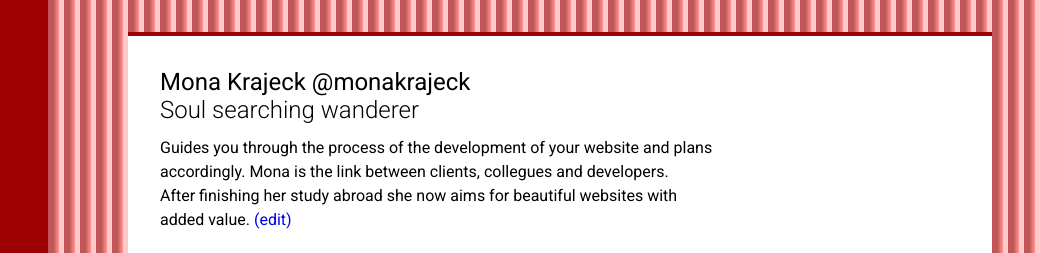
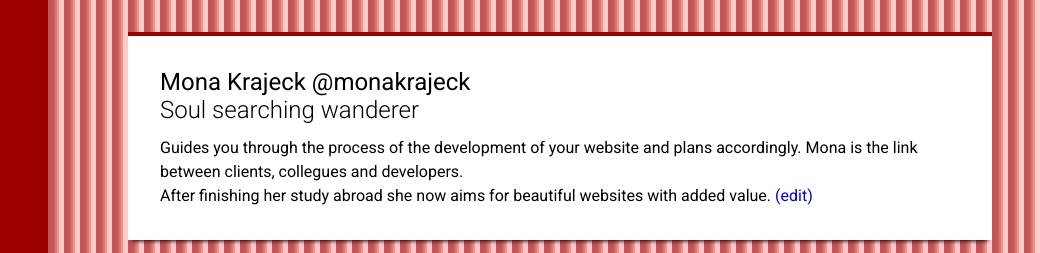
Before and after one commit to rianneschouwstra/csstotherescue, a plain HTML site: page Opdracht/index.html in a window 1280 px wide. Shown: the top 253 px of the page, 240-1280 px from the left. Drawn offline with Linux system fonts and the light colour scheme.

Commit message:
issue fixes

```diff
--- a/Opdracht/style.css
+++ b/Opdracht/style.css
@@ -177,7 +177,7 @@ footer:hover {
 
 p {
     line-height: 1.5;
-    max-width: 35em;
+    max-width: 50em;
 }
 
 /* FORM */
```
